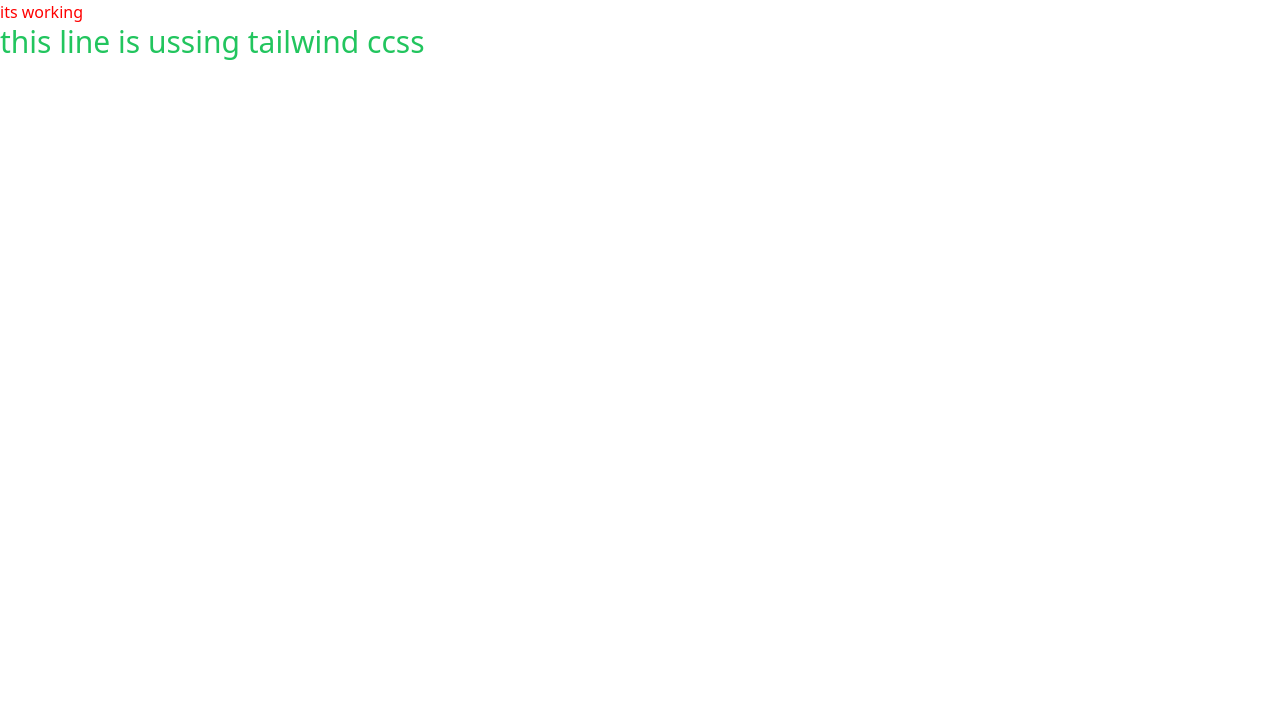
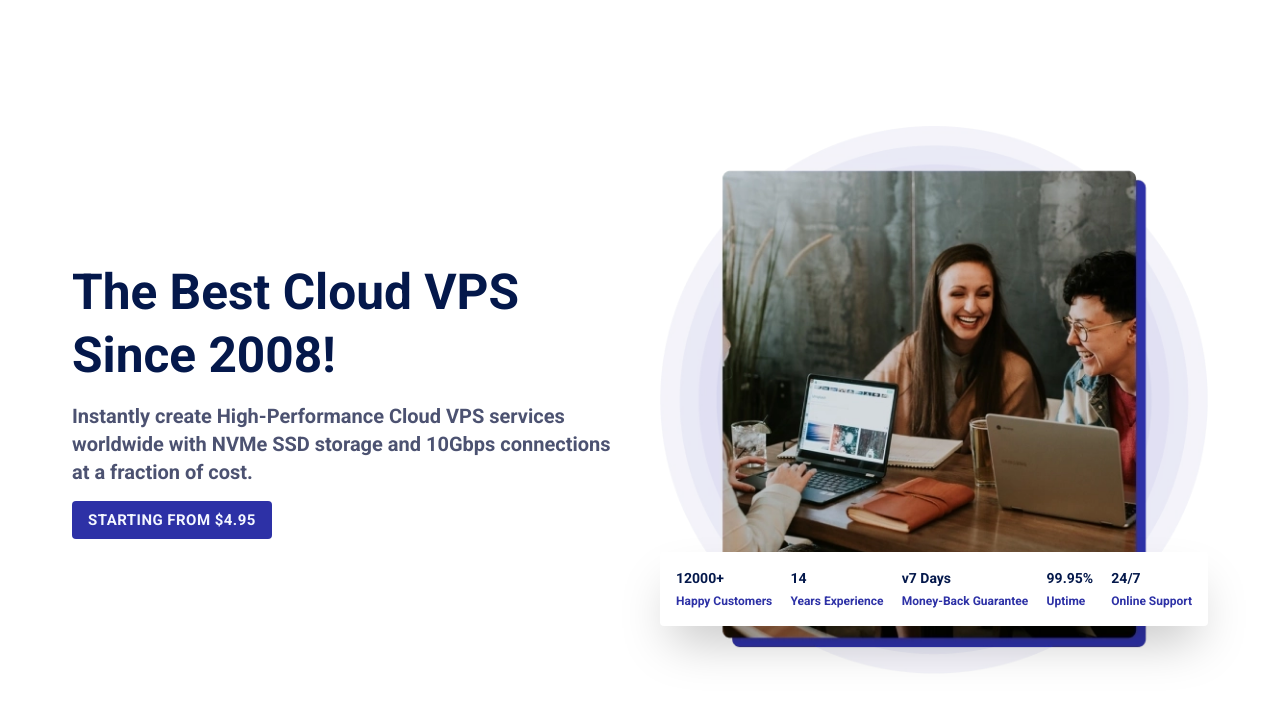
Before and after one commit to mdsultanmahmud/cloudzy, a plain HTML site: page index.html in a window 1280 px wide. Drawn offline with nearby package versions, Linux system fonts and the light colour scheme.

Commit message:
added banner section

```diff
--- a/index.html
+++ b/index.html
@@ -1,5 +1,6 @@
 <!DOCTYPE html>
 <html lang="en">
+
 <head>
     <meta charset="UTF-8">
     <meta http-equiv="X-UA-Compatible" content="IE=edge">
@@ -9,9 +10,62 @@
     <link rel="stylesheet" href="styles/style.css">
     <!-- linking with tailwind css  -->
     <script src="https://cdn.tailwindcss.com"></script>
+
+    <!-- google fonts linking  -->
+    <link rel="preconnect" href="https://fonts.googleapis.com">
+    <link rel="preconnect" href="https://fonts.gstatic.com" crossorigin>
+    <link href="https://fonts.googleapis.com/css2?family=Roboto:wght@700&display=swap" rel="stylesheet">
 </head>
+
 <body>
-    <h1 class="title">its  working</h1>
-    <h2 class="text-3xl text-green-500">this line is ussing tailwind ccss</h2>
+    <header>
+
+    </header>
+    <main>
+        <!-- banner section starts here  -->
+        <section id="banner" class="grid gap-10 grid-cols-1 md:grid-cols-2 items-center min-h-screen">
+            <div>
+                <h1 class="pri-color text-[2rem] lg:text-[3.1rem] title">The Best Cloud VPS Since 2008!</h1>
+                <p class="details">Instantly create High-Performance Cloud VPS services worldwide with NVMe SSD
+                    storage and 10Gbps connections at a fraction of cost.</p>
+                <button class="primaryBtn">STARTING FROM $4.95 </button>
+            </div>
+            <div class="img-con">
+                <!-- baner img  -->
+                <img src="/assets/banner.webp"  alt="">
+                <div class="shadow-2xl py-4 px-8 rounded items-center support-con">
+                    <div class="flex justify-between items-center">
+                        <!-- support  -->
+                        <div>
+                            <p class="num">12000+</p>
+                            <p class="text">Happy Customers</p>
+                        </div>
+                        <div>
+                            <p class="num">14</p>
+                            <p class="text">Years Experience</p>
+                        </div>
+                        <div>
+                            <p class="num">v7 Days</p>
+                            <p class="text">Money-Back Guarantee</p>
+                        </div>
+                        <div>
+                            <p class="num">99.95%</p>
+                            <p class="text">Uptime</p>
+                        </div>
+                        <div>
+                            <p class="num">24/7</p>
+                            <p class="text">Online Support</p>
+                        </div>
+                    </div>
+                </div>
+
+            </div>
+        </section>
+        <!-- banner section ends here  -->
+    </main>
+    <footer>
+
+    </footer>
 </body>
+
 </html>
--- a/styles/style.css
+++ b/styles/style.css
@@ -1,3 +1,69 @@
-.title{
-    color: red;
+*,::before, ::after{
+    margin: 0;
+    padding: 0;
+    box-sizing: border-box;
 }
+:root{
+    --primaryCol: #2D31A6;
+}
+body{
+    font-family: 'Roboto', sans-serif;
+}
+
+
+
+/* banner section design starts here  */
+
+#banner{
+    max-width: 1136px;
+    margin: 0 auto;
+}
+
+#banner .title{
+    color: rgb(4, 24, 75);
+    font-weight: 700;
+    line-height: 63px;
+}
+#banner .details{
+    color: rgb(76, 82, 113);
+    font-size: 20px;
+    font-weight: 500;
+    text-align: left;
+    line-height: 28px;
+    margin: 15px 0;
+}
+
+.primaryBtn{
+    padding:0.5rem 1rem;
+    background-color: var(--primaryCol);
+    border-radius: 4px;
+    outline: none;
+    color: rgb(244, 247, 255);
+    font-size: 15px;
+    letter-spacing: .46px;
+
+}
+
+#banner .num{
+    color: rgb(4, 24, 75);
+    font-size: 14px;
+    font-weight: 700;
+    margin-bottom: .2rem;
+}
+#banner .text{
+    color: rgb(45, 49, 166);
+    font-size: 12px;
+    font-weight: 500;
+}
+
+#banner .img-con{
+    position: relative;
+}
+#banner .support-con{
+    position: absolute;
+    bottom: 3rem;
+    z-index: 10;
+    background-color: white;
+    width: 100%;
+    padding: 1rem;
+}
```
Also changed, not shown: assets/banner.webp (added).
